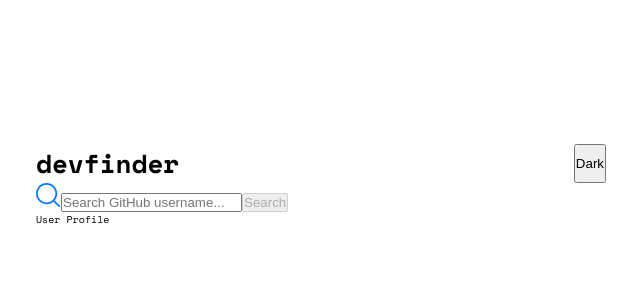
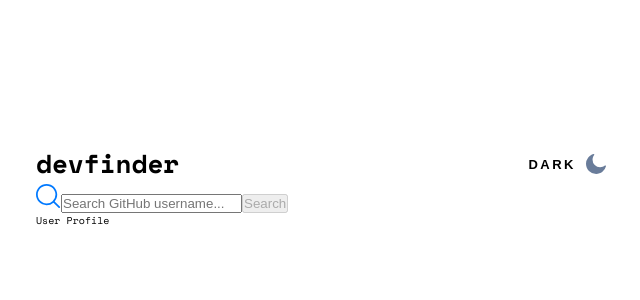
Before and after one commit to vbobey/user-search-app, a Vue app: page / in a window 1280 px wide. Shown: the top 300 px of the page, without its empty margins (319-959 px from the left). Built offline with nearby package versions, Linux system fonts and the light colour scheme; the HTML template or start-up script is replaced by a standard one.

Commit message:
Header light 1

```diff
--- a/src/App.vue
+++ b/src/App.vue
@@ -1,5 +1,5 @@
 <template>
-  <div :style="backgroundColorStyle" class="container">
+  <div :style="backgroundColor" class="container">
     <the-header></the-header>
     <search-bar></search-bar>
     <user-profile></user-profile>
@@ -24,9 +24,9 @@
     ...mapState({
       theme: state => state.theme
     }),
-    backgroundColorStyle() {
+    backgroundColor() {
       return {
-        backgroundColor: colors[`color-main-bg-${this.theme}`]
+        backgroundColor: colors[`main-bg-${this.theme}`]
       };
     }
   }
--- a/src/assets/css/colors.scss
+++ b/src/assets/css/colors.scss
@@ -16,5 +16,6 @@
 $color-text-dark: $color-white;
 
 :export {
-  color-main-bg-light: $color-main-bg-light;
+  main-bg-light: $color-main-bg-light;
+  accent-light: $color-accent-light;
 }
--- a/src/components/TheHeader.vue
+++ b/src/components/TheHeader.vue
@@ -1,12 +1,29 @@
 <template>
   <div class="header">
     <h1>devfinder</h1>
-    <button>Dark</button>
+    <button :style="buttonColor">
+      Dark
+      <img src="../assets/svg/icon-moon.svg" alt="Moon Icon" />
+    </button>
   </div>
 </template>
 
 <script>
-export default {};
+import { mapState } from 'vuex';
+import colors from '../assets/css/colors.scss';
+
+export default {
+  computed: {
+    ...mapState({
+      theme: state => state.theme
+    }),
+    buttonColor() {
+      return {
+        color: colors[`accent-${this.theme}`]
+      };
+    }
+  }
+};
 </script>
 
 <style lang="scss" scoped>
@@ -18,6 +35,25 @@
 h1 {
   font-weight: bold;
   font-size: 2.6rem;
-  line-height: 3.9rem;
+  line-height: 3.8rem;
+}
+
+button {
+  font-size: 1.3rem;
+  line-height: 1.9rem;
+  letter-spacing: 2.5px;
+  font-style: normal;
+  font-weight: 700;
+
+  text-transform: uppercase;
+  border: none;
+  padding: 1rem 0;
+  display: flex;
+  align-items: center;
+  background-color: transparent;
+
+  img {
+    margin-left: 1rem;
+  }
 }
 </style>
```
